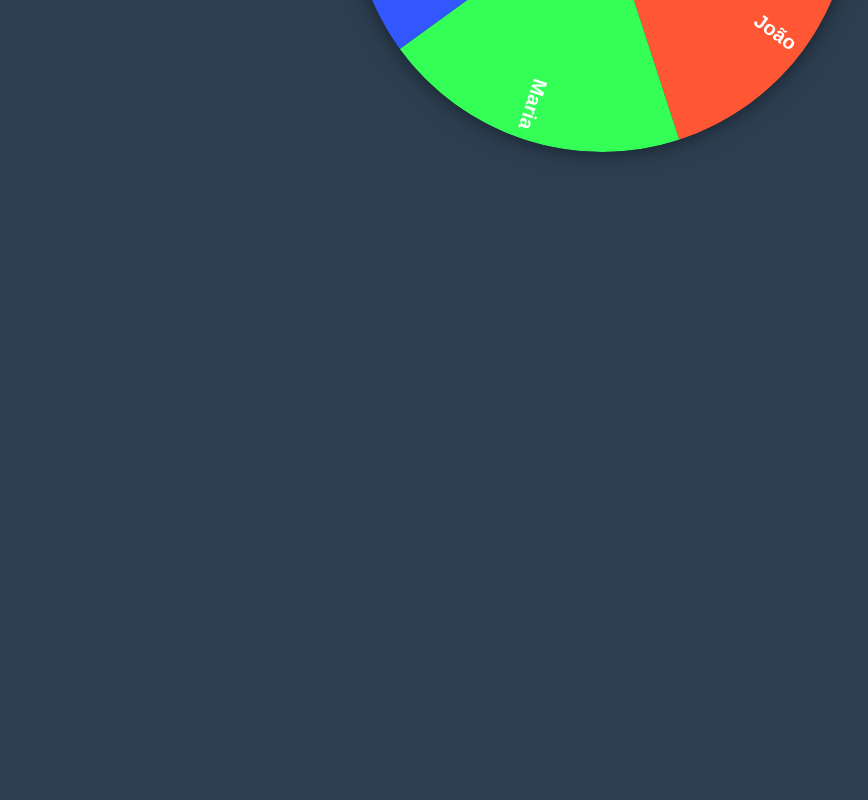
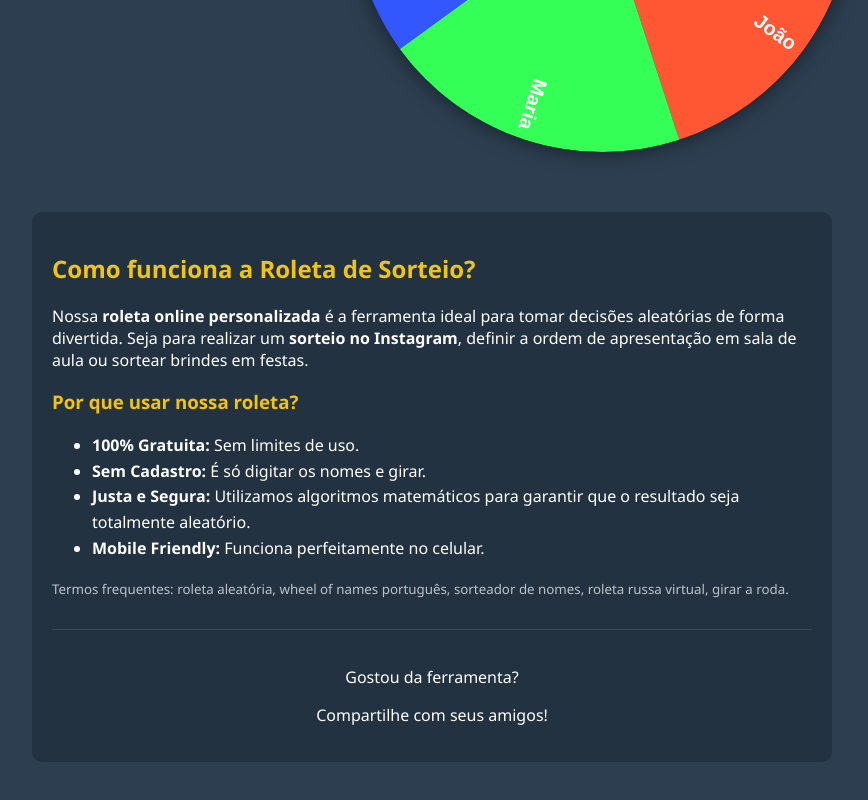
Before and after one commit to brumCodes/roleta-sorteio-web, a plain HTML site: page index.html in a window 1280 px wide. Shown: the part 496-1296 px from the top of the page, without its empty margins (208-1076 px from the left). Before the commit the page ends 800 px from the top, so only its background shows below. Drawn offline with Linux system fonts and the light colour scheme.

Commit message:
Add files via upload

```diff
--- a/index.html
+++ b/index.html
@@ -1,18 +1,26 @@
 <!DOCTYPE html>
 <html lang="pt-br">
 <head>
-        <!-- Google tag (gtag.js) -->
     <script async src="https://www.googletagmanager.com/gtag/js?id=G-8J06N6RN4L"></script>
     <script>
-    window.dataLayer = window.dataLayer || [];
-    function gtag(){dataLayer.push(arguments);}
-    gtag('js', new Date());
+      window.dataLayer = window.dataLayer || [];
+      function gtag(){dataLayer.push(arguments);}
+      gtag('js', new Date());
 
-    gtag('config', 'G-8J06N6RN4L');
+      gtag('config', 'G-8J06N6RN4L');
     </script>
     <meta charset="UTF-8">
     <meta name="viewport" content="width=device-width, initial-scale=1.0">
-    <title>Roleta da Sorte</title>
+
+    <title>Roleta de Sorteio Online e Grátis | Sorteador de Nomes</title>
+    <meta name="description" content="Ferramenta gratuita para fazer sorteios online girando a roleta. Ideal para Instagram, sala de aula e amigos. Simples, rápido e sem cadastro.">
+    <meta name="keywords" content="roleta online, sorteio de nomes, wheel of names, sorteador, girar roleta">
+
+    <meta property="og:title" content="Roleta de Sorteio Online - Gire Agora">
+    <meta property="og:description" content="Ferramenta grátis para sortear nomes e prêmios.">
+    <meta property="og:image" content="https://cdn-icons-png.flaticon.com/512/2453/2453308.png"> <meta property="og:url" content="https://roleta-facil-online.netlify.app">
+    <meta property="og:type" content="website">
+
     <link rel="stylesheet" href="style.css">
 </head>
 <body>
@@ -20,12 +28,12 @@
     <div class="container">
         <header>
             <h1>Roleta da Sorte</h1>
-            <p>Insira os nomes abaixo (um por linha)</p>
+            <p>Insira os nomes abaixo e gire a roda!</p>
         </header>
 
         <div class="main-content">
             <div class="controls">
-                <textarea id="nomesInput" placeholder="Digite os nomes aqui...">João
+                <textarea id="nomesInput" placeholder="Digite os nomes aqui (um por linha)...">João
 Maria
 Pedro
 Ana
@@ -37,9 +45,33 @@ Lucas</textarea>
             </div>
 
             <div class="wheel-container">
-                <div class="seta"></div> <canvas id="roleta" width="500" height="500"></canvas>
+                <div class="seta"></div>
+                <canvas id="roleta" width="500" height="500"></canvas>
             </div>
         </div>
+
+        <section style="max-width: 800px; margin: 60px auto; padding: 20px; text-align: left; background: rgba(0,0,0,0.2); border-radius: 10px;">
+            <h2 style="color: #f1c40f;">Como funciona a Roleta de Sorteio?</h2>
+            <p>
+                Nossa <strong>roleta online personalizada</strong> é a ferramenta ideal para tomar decisões aleatórias de forma divertida.
+                Seja para realizar um <strong>sorteio no Instagram</strong>, definir a ordem de apresentação em sala de aula ou sortear brindes em festas.
+            </p>
+
+            <h3 style="color: #f1c40f;">Por que usar nossa roleta?</h3>
+            <ul style="line-height: 1.6;">
+                <li><strong>100% Gratuita:</strong> Sem limites de uso.</li>
+                <li><strong>Sem Cadastro:</strong> É só digitar os nomes e girar.</li>
+                <li><strong>Justa e Segura:</strong> Utilizamos algoritmos matemáticos para garantir que o resultado seja totalmente aleatório.</li>
+                <li><strong>Mobile Friendly:</strong> Funciona perfeitamente no celular.</li>
+            </ul>
+
+            <p><small style="opacity: 0.7;">Termos frequentes: roleta aleatória, wheel of names português, sorteador de nomes, roleta russa virtual, girar a roda.</small></p>
+
+            <div style="margin-top: 30px; text-align: center; border-top: 1px solid rgba(255,255,255,0.1); padding-top: 20px;">
+                <p>Gostou da ferramenta?</p>
+                <p>Compartilhe com seus amigos!</p>
+            </div>
+        </section>
 
         <div id="modalResultado" class="modal">
             <div class="modal-content">
```
